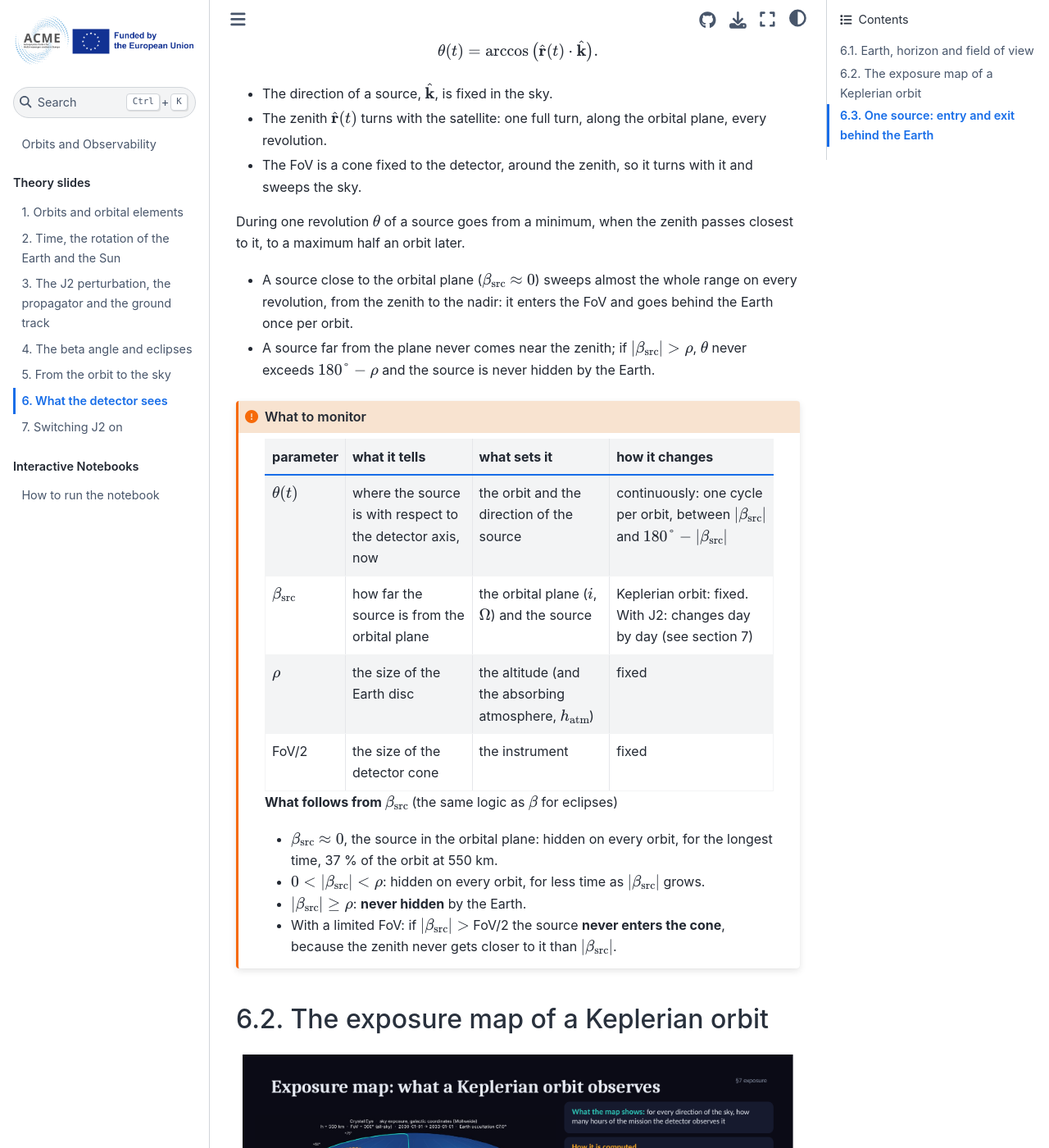
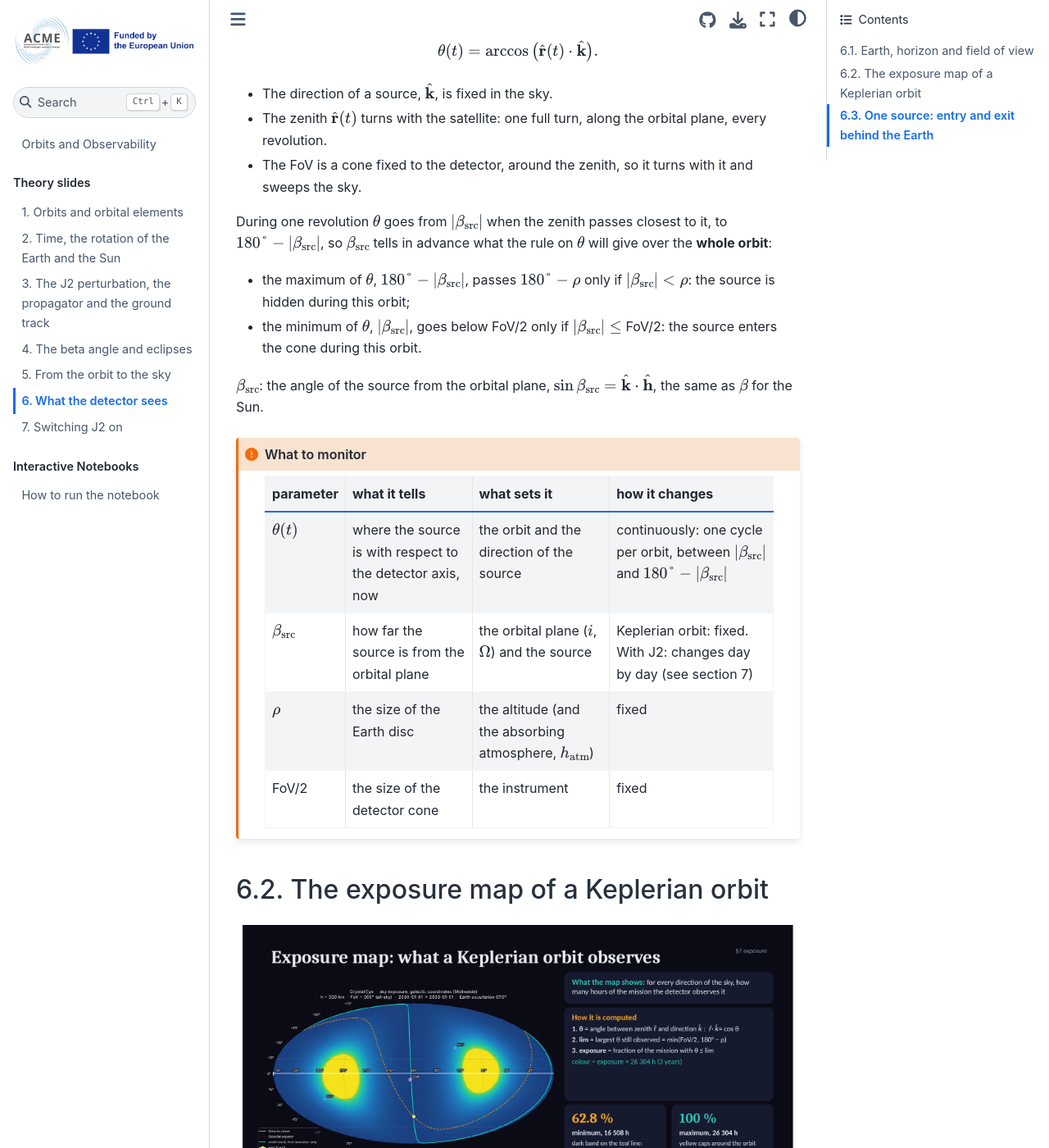
Before and after one commit to giuliofontanella0-jpg/acme-orbits-tutorial, a Jupyter Book: the page built from theory/06_exposure.md, in a window 1280 px wide and 1400 px high, scrolled down 1479 px. Shown: the whole window at 82% size. Built offline with Jupyter Book 1.0.4 settings and Sphinx 7.4.7 and the Sphinx Book theme 1.1.4, drawn with Linux system fonts in a browser that asks for light colours; pages that are not in the unit, such as notebooks, are missing from menus.

Commit message:
Update 06_exposure.md

```diff
--- a/theory/06_exposure.md
+++ b/theory/06_exposure.md
@@ -51,14 +51,18 @@ $$
 - The FoV is a cone fixed to the detector, around the zenith, so it turns with it and
   sweeps the sky.
 
-During one revolution $\theta$ of a source goes from a minimum, when the zenith passes
-closest to it, to a maximum half an orbit later.
+During one revolution $\theta$ goes from $|\beta_\mathrm{src}|$ when the zenith passes
+closest to it, to $180° - |\beta_\mathrm{src}|$, so $\beta_\mathrm{src}$ tells in
+advance what the rule on $\theta$ will give over the **whole orbit**:
 
-- A source close to the orbital plane ($\beta_\mathrm{src} \approx 0$) sweeps almost the
-  whole range on every revolution, from the zenith to the nadir: it enters the FoV and
-  goes behind the Earth once per orbit.
-- A source far from the plane never comes near the zenith; if $|\beta_\mathrm{src}| > \rho$,
-  $\theta$ never exceeds $180° - \rho$ and the source is never hidden by the Earth.
+- the maximum of $\theta$, $180° - |\beta_\mathrm{src}|$, passes $180° - \rho$ only if
+  $|\beta_\mathrm{src}| < \rho$: the source is hidden during this orbit;
+- the minimum of $\theta$, $|\beta_\mathrm{src}|$, goes below FoV/2 only if
+  $|\beta_\mathrm{src}| \le$ FoV/2: the source enters the cone during this orbit.
+
+$\beta_\mathrm{src}$:
+the angle of the source from the orbital plane, $\sin\beta_\mathrm{src} = \hat{\mathbf k}\cdot\hat{\mathbf h}$,
+the same as $\beta$ for the Sun.
 
 :::{admonition} What to monitor
 :class: important
@@ -70,15 +74,6 @@ closest to it, to a maximum half an orbit later.
 | $\rho$ | the size of the Earth disc | the altitude (and the absorbing atmosphere, $h_\mathrm{atm}$) | fixed |
 | FoV/2 | the size of the detector cone | the instrument | fixed |
 
-**What follows from $\beta_\mathrm{src}$** (the same logic as $\beta$ for eclipses)
-
-- $\beta_\mathrm{src} \approx 0$, the source in the orbital plane: hidden on every orbit,
-  for the longest time, 37 % of the orbit at 550 km.
-- $0 < |\beta_\mathrm{src}| < \rho$: hidden on every orbit, for less time as
-  $|\beta_\mathrm{src}|$ grows.
-- $|\beta_\mathrm{src}| \ge \rho$: **never hidden** by the Earth.
-- With a limited FoV: if $|\beta_\mathrm{src}| >$ FoV/2 the source **never enters the
-  cone**, because the zenith never gets closer to it than $|\beta_\mathrm{src}|$.
 :::
 
 ## The exposure map of a Keplerian orbit
```
